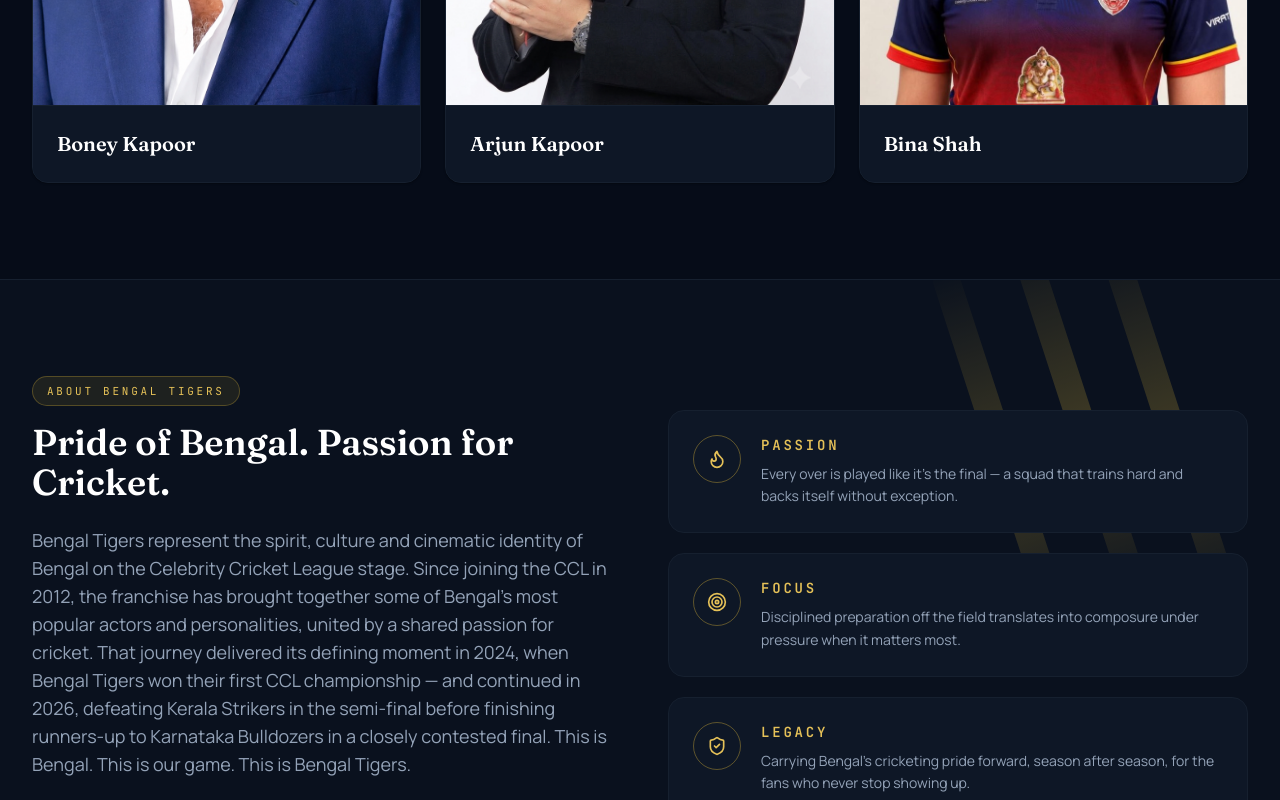
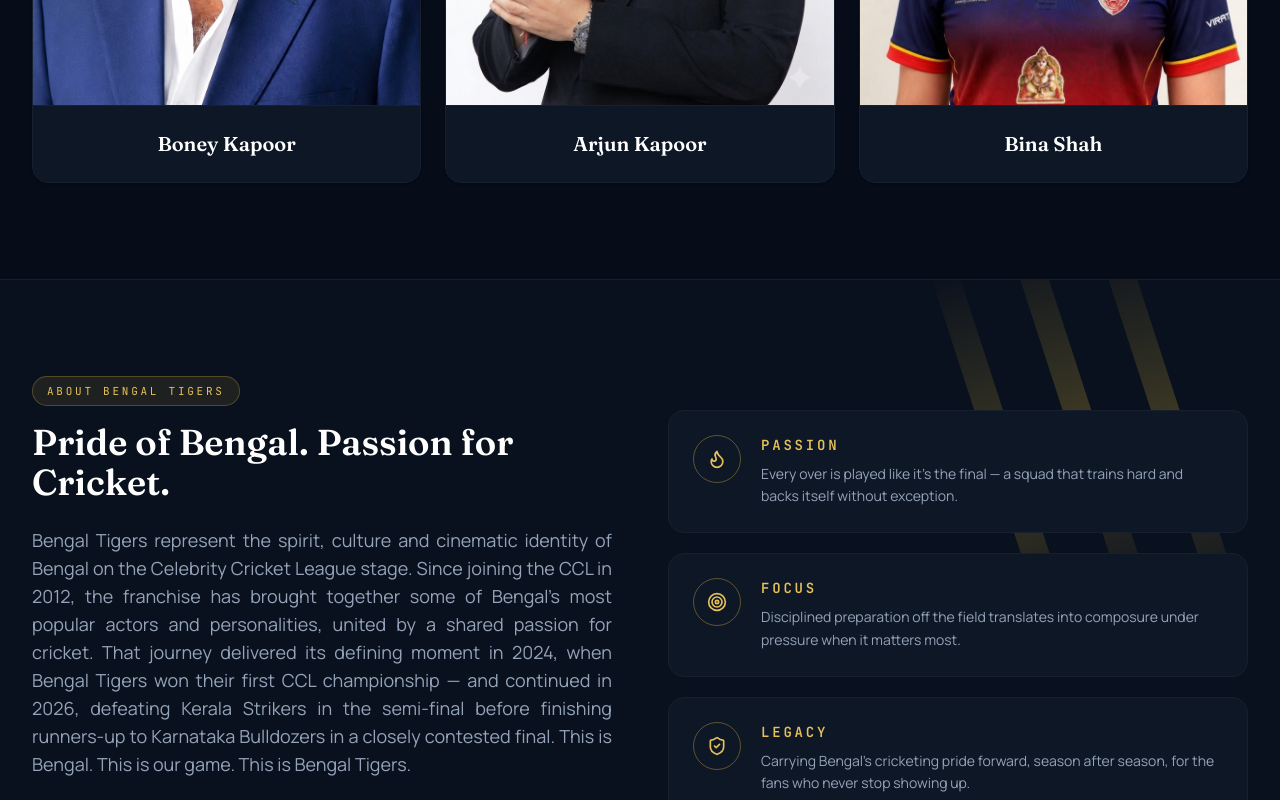
Before and after one commit to Sriicheta/bengal-tigers, a React (Vite) app: page / in a window 1280 px wide. Shown: the part 1420-2220 px from the top of the page. Built offline with nearby package versions, Linux system fonts and the light colour scheme; no server answers.

Commit message:
fix: center owner names, unclip hero cycling-word descenders, justify about and head-coach paragraphs

```diff
--- a/src/components/sections/about.tsx
+++ b/src/components/sections/about.tsx
@@ -17,7 +17,7 @@
             <h2 className="mt-4 font-serif text-3xl font-semibold text-white sm:text-4xl">
               Pride of Bengal. Passion for Cricket.
             </h2>
-            <p className="mt-6 text-base leading-relaxed text-mist sm:text-lg">
+            <p className="mt-6 text-justify text-base leading-relaxed text-mist sm:text-lg">
               Bengal Tigers represent the spirit, culture and cinematic
               identity of Bengal on the Celebrity Cricket League stage.
               Since joining the CCL in 2012, the franchise has brought
--- a/src/components/sections/head-coach.tsx
+++ b/src/components/sections/head-coach.tsx
@@ -28,7 +28,7 @@
             <h3 className="mt-4 font-serif text-3xl font-semibold text-white sm:text-4xl">
               {HEAD_COACH.name}
             </h3>
-            <p className="mt-4 max-w-md text-sm leading-relaxed text-mist">
+            <p className="mt-4 max-w-md text-justify text-sm leading-relaxed text-mist">
               Leads the Bengal Tigers dugout — setting matchday strategy,
               shaping the squad's preparation, and calling the final XI
               alongside team management.
--- a/src/components/sections/owners.tsx
+++ b/src/components/sections/owners.tsx
@@ -32,7 +32,7 @@
                 />
               </div>
               <div className="border-t border-line bg-navy-panel p-6">
-                <h3 className="font-serif text-xl font-semibold text-white">
+                <h3 className="text-center font-serif text-xl font-semibold text-white">
                   {owner.name}
                 </h3>
               </div>
--- a/src/components/ui/cycling-word.tsx
+++ b/src/components/ui/cycling-word.tsx
@@ -18,7 +18,7 @@
   }, [words.length]);
 
   return (
-    <span className="relative inline-block h-[1.15em] overflow-hidden align-bottom">
+    <span className="relative inline-block h-[1.3em] overflow-hidden align-bottom">
       <AnimatePresence mode="wait">
         <motion.span
           key={words[index]}
@@ -26,7 +26,7 @@
           animate={{ y: 0, opacity: 1 }}
           exit={{ y: -26, opacity: 0 }}
           transition={{ duration: 0.5, ease: [0.22, 1, 0.36, 1] }}
-          className="inline-block text-crimson-bright"
+          className="inline-block leading-[1.3] text-crimson-bright"
         >
           {words[index]}
         </motion.span>
```
